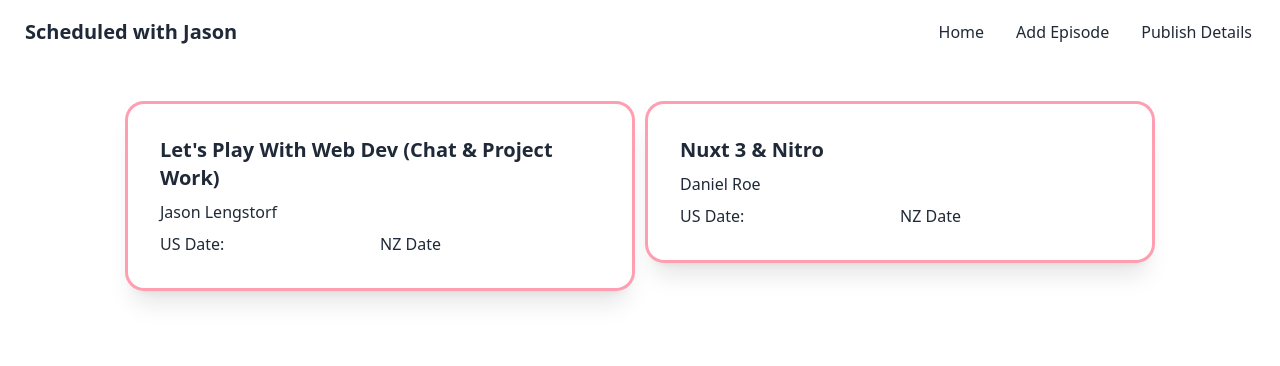
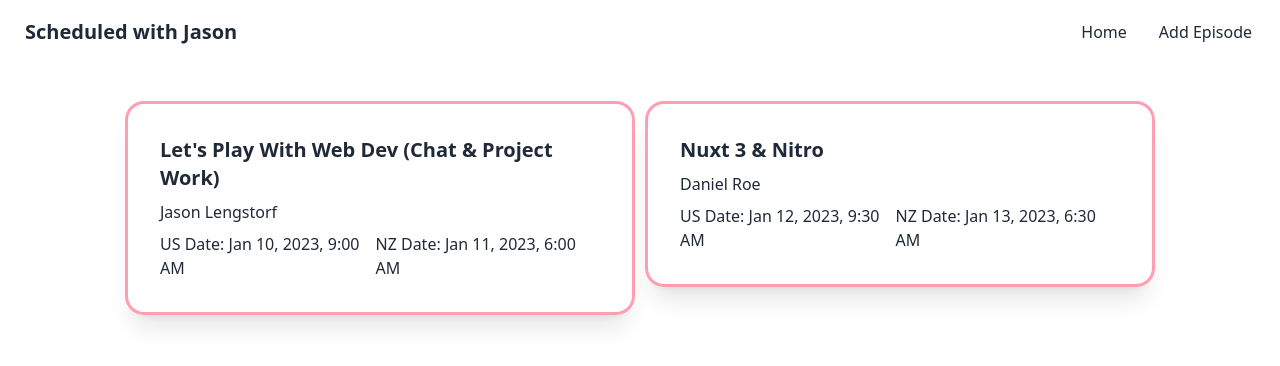
Before and after one commit to MVAodhan/schedule-with-jason-2.0, a Next.js app: page / in a window 1280 px wide. Shown: the top 366 px of the page. Built offline with nearby package versions, Linux system fonts and the light colour scheme.

Commit message:
coverting date stuff

```diff
--- a/components/Card.tsx
+++ b/components/Card.tsx
@@ -1,16 +1,28 @@
 import { Episode } from '@types';
 import Link from 'next/link';
+import { useEffect, useState } from 'react';
+import { getDates, getUTCDate } from 'utils';
 
 const Card = ({ episode }: { episode: Episode }) => {
+  const [usDate, setUsDate] = useState<string>('');
+  const [nzDate, setNzDate] = useState<string>('');
+  const utc = getUTCDate(episode.date, episode.timezone);
+  useEffect(() => {
+    const { usDate, nzDate } = getDates(episode.date, episode.timezone);
+
+    setUsDate(usDate);
+    setNzDate(nzDate);
+  }, []);
+
   return (
-    <Link href={`/publish/${episode.date}`}>
+    <Link href={`/publish/${utc}`}>
       <div className="card w-full bg-base-100 shadow-xl mx-auto ring ring-[#FF9EB1]">
         <div className="card-body ">
           <h2 className="card-title">{episode.title}</h2>
           <p>{episode.guest}</p>
           <div className="flex flex-row ">
-            <div className="w-1/2">US Date:</div>
-            <div>NZ Date</div>
+            <div className="w-1/2">US Date: {usDate}</div>
+            <div>NZ Date: {nzDate}</div>
           </div>
         </div>
       </div>
--- a/components/Nav.tsx
+++ b/components/Nav.tsx
@@ -4,7 +4,6 @@ import Link from 'next/link';
 const pages: Page[] = [
   { id: 1, name: 'Home', path: '/' },
   { id: 2, name: 'Add Episode', path: '/add' },
-  { id: 3, name: 'Publish Details', path: '/publish' },
 ];
 
 import { SlMenu } from 'react-icons/sl';
@@ -13,9 +12,11 @@ const Nav = () => {
   return (
     <div className="navbar bg-base-100">
       <div className="flex-1">
-        <a className="btn btn-ghost normal-case text-xl">
-          Scheduled with Jason
-        </a>
+        <Link href="/">
+          <div className="btn btn-ghost normal-case text-xl">
+            Scheduled with Jason
+          </div>
+        </Link>
       </div>
       <div className="flex-none">
         <ul className="menu menu-horizontal px-1 hidden sm:flex">
--- a/components/page-components/Schedule.tsx
+++ b/components/page-components/Schedule.tsx
@@ -1,4 +1,9 @@
 import { useRef } from 'react';
+
+import { episodesAtom } from 'stores';
+import { useAtom } from 'jotai';
+
+import { DateTime, DateTimeJSOptions } from 'luxon';
 
 const Schedule = () => {
   const guestRef = useRef<HTMLInputElement | null>(null);
@@ -11,6 +16,7 @@ const Schedule = () => {
   const techRef = useRef<HTMLInputElement | null>(null);
   const selectRef = useRef<HTMLSelectElement | null>(null);
 
+  const [episodes, setEpisodes] = useAtom(episodesAtom);
   return (
     <div className="w-full h-full flex flex-col items-center ">
       <div className="w-full flex">
@@ -65,15 +71,13 @@ const Schedule = () => {
       <select
         ref={selectRef}
         className="select select-bordered w-full max-w-xs mt-10"
-        onChange={() => {
-          console.log(selectRef.current?.value);
-        }}
+        onChange={() => {}}
       >
         <option disabled selected>
           Timezone
         </option>
-        <option>PST</option>
-        <option>NZST</option>
+        <option value="America/Los_Angeles">PST</option>
+        <option value="Pacific/Auckland">NZST</option>
       </select>
       <label className="label">Twitter Description</label>
       <textarea
--- a/components/page-components/publish/calendar.tsx
+++ b/components/page-components/publish/calendar.tsx
@@ -6,10 +6,8 @@ import { VscCopy } from 'react-icons/vsc';
 const calendar = ({ episode }: { episode: any }) => {
   const title = `LWJ: ${episode.title} with ${episode.guest.name}`;
 
-  const nameRef = useRef<HTMLInputElement | null>(null);
   const titleRef = useRef<HTMLInputElement | null>(null);
   const descRef = useRef<HTMLTextAreaElement | null>(null);
-  const inviteRef = useRef<HTMLElement | null>(null);
 
   const copyValue = (ref: any) => {
     if (ref.current?.value !== null) {
@@ -49,6 +47,7 @@ const calendar = ({ episode }: { episode: any }) => {
           <div className="mt-10 pl-10">NZ Date: {USDateFormatted}</div>
         </div>
       </div>
+      <div className="flex w-full justify-around">
         <div className="mt-10 flex justify-center items-center">
           Guest invite
           <VscCopy
@@ -69,6 +68,8 @@ const calendar = ({ episode }: { episode: any }) => {
             }}
           />
         </div>
+      </div>
+
       <div className="flex mt-10 items-center w-full">
         <textarea
           className="textarea textarea-bordered w-full "
--- a/components/page-components/publish/sanity.tsx
+++ b/components/page-components/publish/sanity.tsx
@@ -12,7 +12,7 @@ const sanity = ({ episode }: { episode: EpisodeApi }) => {
   const date = new Date(episode.date);
   const timeZone = 'America/Los_Angeles';
   const USDate = utcToZonedTime(date, timeZone);
-  const pattern = 'HH:mm dd MMM';
+  const pattern = ' dd MMM HH:mm';
   const USDateFormatted = format(USDate, pattern, {
     timeZone: 'America/Los_Angeles',
   });
@@ -58,7 +58,7 @@ const sanity = ({ episode }: { episode: EpisodeApi }) => {
       <div className="flex">
         <div className="flex">
           <div className="mt-10">US Date: {USDateFormatted}</div>
-          <div className="mt-10 pl-10">NZ Date: {USDateFormatted}</div>
+          <div className="mt-10 pl-10">NZ Date: {NZDateFormatted}</div>
         </div>
       </div>
       <div className="flex items-center justify-center w-full mt-10">
--- a/package.json
+++ b/package.json
@@ -19,6 +19,7 @@
     "eslint": "8.31.0",
     "eslint-config-next": "13.1.1",
     "jotai": "^1.12.1",
+    "luxon": "^3.2.1",
     "next": "13.1.1",
     "react": "18.2.0",
     "react-dom": "18.2.0",
@@ -26,6 +27,7 @@
     "typescript": "4.9.4"
   },
   "devDependencies": {
+    "@types/luxon": "^3.2.0",
     "autoprefixer": "^10.4.13",
     "postcss": "^8.4.20",
     "tailwindcss": "^3.2.4"
--- a/pages/publish/[date].tsx
+++ b/pages/publish/[date].tsx
@@ -20,6 +20,7 @@ const Publish = ({ episodes }: { episodes: EpisodeApi[] }) => {
 
   const router = useRouter();
   const { date } = router.query;
+
   const episode = episodes.filter(
     (episode: EpisodeApi) => episode.date === date
   );
@@ -50,7 +51,7 @@ const Publish = ({ episodes }: { episodes: EpisodeApi[] }) => {
       </Head>
       <main className="w-screen  flex flex-col items-center">
         <Nav />
-        <section className="h-full w-5/12 ">
+        <section className="h-full w-fullmd:w-8/12 ">
           <div className="tabs tabs-boxed justify-center bg-[#FFFFFF]">
             <>
               {tabs.map((tab, i) => (
--- a/stores/index.ts
+++ b/stores/index.ts
@@ -5,7 +5,8 @@ const episodesAtom = atom<Episode[]>([
     id: 1,
     title: "Let's Play With Web Dev (Chat & Project Work)",
     description: 'Join Jason to talk web dev.',
-    date: '2023-01-10T17:00:00.000Z',
+    date: '2023-01-10T09:00',
+    timezone: 'America/Los_Angeles',
     guest: 'Jason Lengstorf',
   },
   {
@@ -13,7 +14,8 @@ const episodesAtom = atom<Episode[]>([
     title: 'Nuxt 3 & Nitro',
     description:
       'Nuxt.JS v3 is stable, and it introduces a ton of features including Typescript support, Vuejs 3, Vite.JS, and the new Nitro server engine. Framework architect Daniel Roe will teach us all about it..',
-    date: '2023-01-12T17:30:00.000Z',
+    date: '2023-01-12T09:30',
+    timezone: 'America/Los_Angeles',
     guest: 'Daniel Roe',
   },
 ]);
--- a/tsconfig.json
+++ b/tsconfig.json
@@ -5,7 +5,8 @@
       "@components/*": ["components/*"],
       "@components/*/*": ["components/*/*"],
       "@types": ["types/index.d.ts"],
-      "@jotai": ["stores/index.ts"]
+      "@jotai": ["stores/index.ts"],
+      "@utils": ["utils/index"]
     },
     "target": "es5",
     "lib": ["dom", "dom.iterable", "esnext"],
--- /dev/null
+++ b/utils/index.ts
@@ -0,0 +1,46 @@
+import { DateTime } from 'luxon';
+
+export const getDates = (date: string, timezone: string) => {
+  let usDate;
+  let nzDate;
+  let dt = DateTime.fromISO(date, { zone: timezone });
+  let zonedDt = DateTime.fromObject(
+    {
+      day: dt.day,
+      month: dt.month,
+      hour: dt.hour,
+      minute: dt.minute,
+    },
+    { zone: timezone }
+  );
+  if (zonedDt.zone.name === 'America/Los_Angeles') {
+    usDate = zonedDt.toFormat('ff');
+  } else {
+    usDate = zonedDt.setZone('America/Los_Angeles').toFormat('ff');
+  }
+  if (zonedDt.zone.name === 'Pacific/Auckland') {
+    nzDate = zonedDt.toFormat('ff');
+  } else {
+    nzDate = zonedDt.setZone('Pacific/Auckland').toFormat('ff');
+  }
+
+  return { usDate, nzDate };
+};
+
+export const getUTCDate = (date: string, timezone: string) => {
+  let utcDate;
+  let dt = DateTime.fromISO(date, { zone: timezone });
+  let zonedDt = DateTime.fromObject(
+    {
+      day: dt.day,
+      month: dt.month,
+      hour: dt.hour,
+      minute: dt.minute,
+    },
+    { zone: timezone }
+  );
+
+  utcDate = zonedDt.setZone('utc').toISO();
+
+  return utcDate;
+};
```
Also changed, not shown: types/index.d.ts (+11 -0 lines), 1 other file (tests, documents, lock files or other folders). Lines whose indentation alone changed are shown as unchanged.
